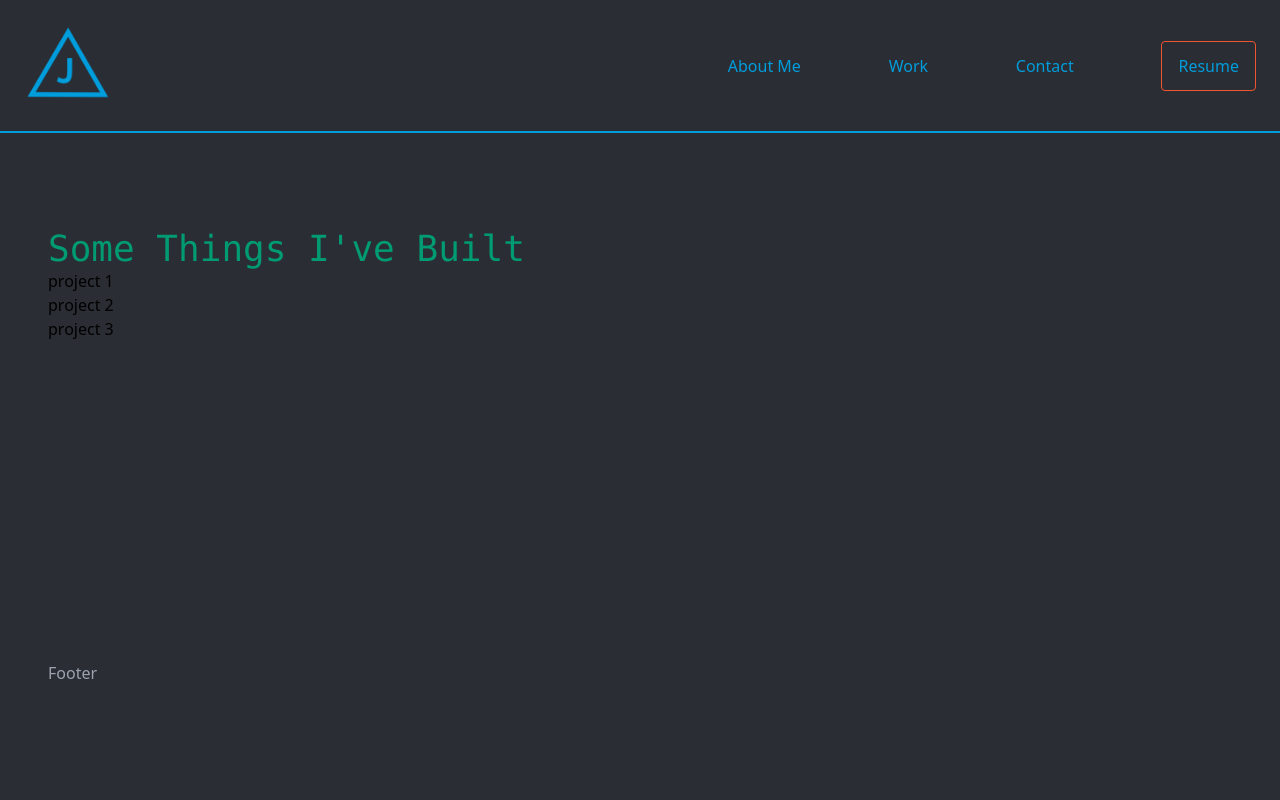
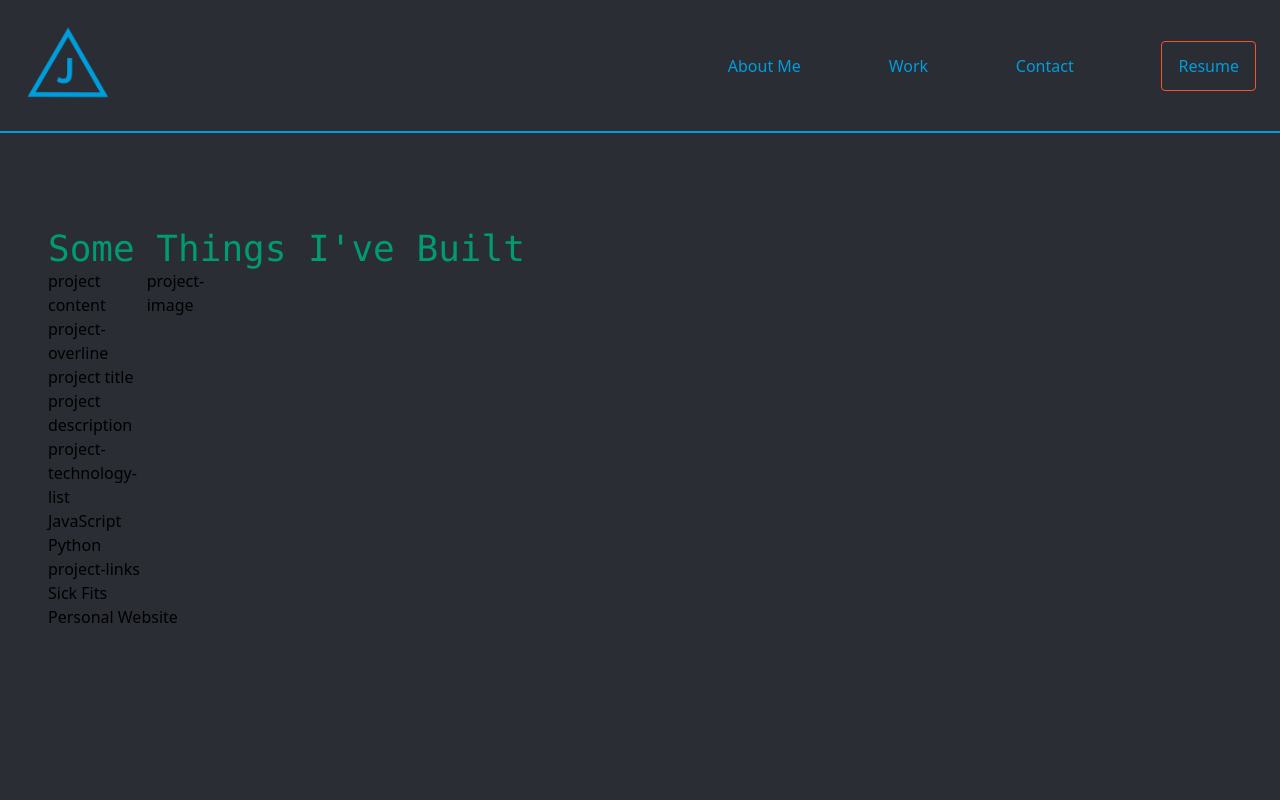
Before and after one commit to jmblalock/next-js-blog, a Next.js app: page /work in a window 1280 px wide. Shown: the top 800 px of the page. Built offline with nearby package versions, Linux system fonts and the light colour scheme.

Commit message:
styling work and work page outline

```diff
--- a/pages/about.js
+++ b/pages/about.js
@@ -4,9 +4,9 @@ import CodeTag from "../components/CodeTag";
 export default function About() {
   return (
     <Container>
-      <h2 className="text-green-cyan text-4xl font-mono">About Me</h2>
+      <h2 className="text-green-cyan text-4xl font-mono mb-12">About Me</h2>
       <div className="grid gap-8 md:grid-cols-4 ">
-        <p className="order-1 md:order-1 md:self-center md:col-span-3 pt-12 tracking-wider text-xl text-gray-400">
+        <p className="order-1 md:order-1 md:self-center md:col-span-3 tracking-wider text-xl text-gray-400">
           Hello! My name is Justin and I enjoy designing and creating things
           that live on the internet. My interest in development started back in
           2017 when I participated in my first{" "}
@@ -49,22 +49,22 @@ export default function About() {
         <div className="order-5 md:order-5 md:self-center md:col-span-3 tracking-wider text-xl text-gray-400">
           Here are a few technologies I've been working with recently:
           <ul className="grid grid-cols-2 pt-4">
-            <li className="codeBullet">
+            <li className="blue-bullet">
               <CodeTag>JavaScript(ES6+)</CodeTag>
             </li>
-            <li className="codeBullet">
+            <li className="blue-bullet">
               <CodeTag>React</CodeTag>
             </li>
-            <li className="codeBullet">
+            <li className="blue-bullet">
               <CodeTag>GraphQL</CodeTag>
             </li>
-            <li className="codeBullet">
+            <li className="blue-bullet">
               <CodeTag>TailwindCSS</CodeTag>
             </li>
-            <li className="codeBullet">
+            <li className="blue-bullet">
               <CodeTag>Typescript</CodeTag>
             </li>
-            <li className="codeBullet">
+            <li className="blue-bullet">
               <CodeTag>Node.js</CodeTag>
             </li>
           </ul>
--- a/pages/work.js
+++ b/pages/work.js
@@ -8,9 +8,25 @@ export default function Workxperience() {
       </h2>
       <p className="text-2xl text-gray-400"></p>
       <ul>
-        <li>project 1</li>
-        <li>project 2</li>
-        <li>project 3</li>
+        <li className="grid grid-cols-12">
+          <div>
+            project content
+            <div>
+              <p>project-overline</p>
+              <h3>project title</h3>
+              <div>project description</div>
+              <ul>
+                project-technology-list
+                <li>JavaScript</li>
+                <li>Python</li>
+              </ul>
+              <div>project-links</div>
+            </div>
+          </div>
+          <div>project-image</div>
+        </li>
+        <li>Sick Fits</li>
+        <li>Personal Website</li>
       </ul>
     </Container>
   );
--- a/styles/globals.css
+++ b/styles/globals.css
@@ -9,7 +9,7 @@
 }
 
 @layer components {
-  .codeBullet::before {
+  .blue-bullet::before {
     content: "▹";
     color: #009ddc;
   }
```
Also changed, not shown: 1 other file (tests, documents, lock files or other folders).
